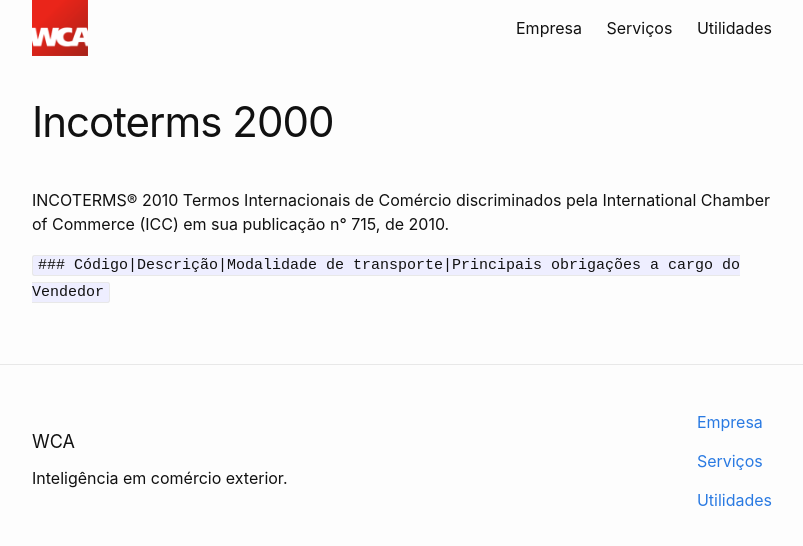
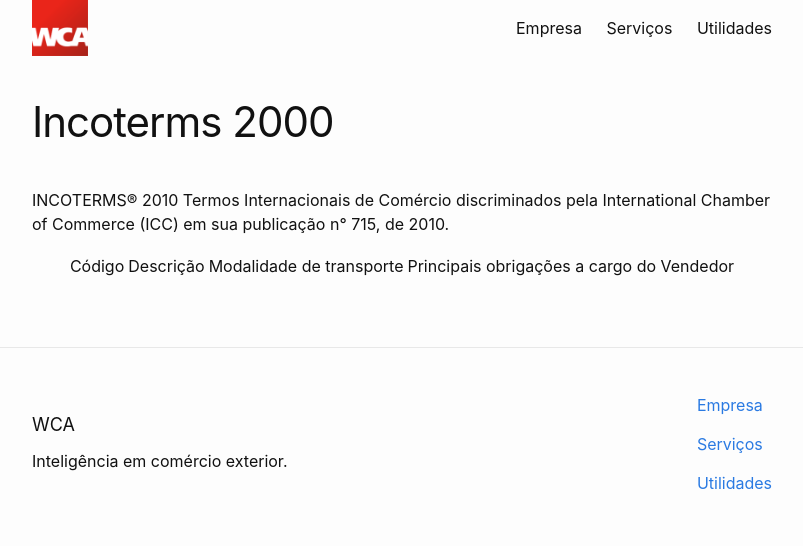
Before and after one commit to WCAComex/wcacomex.github.io, a Jekyll site: the page built from _utilidades/incoterms-2000.markdown, in a window 1280 px wide. Shown: the top 546 px of the page, without its empty margins (238-1041 px from the left). Built offline with Jekyll 4.4.1, drawn with Linux system fonts in a browser that asks for light colours.

```diff
--- a/_utilidades/incoterms-2000.markdown
+++ b/_utilidades/incoterms-2000.markdown
@@ -6,4 +6,4 @@ date: 2017-10-23 00:17:00 -02:00
 INCOTERMS® 2010
 Termos Internacionais de Comércio discriminados pela International Chamber of Commerce (ICC) em sua publicação n° 715, de 2010.
 
-`### Código|Descrição|Modalidade de transporte|Principais obrigações a cargo do Vendedor`
+Código|Descrição|Modalidade de transporte|Principais obrigações a cargo do Vendedor
```
